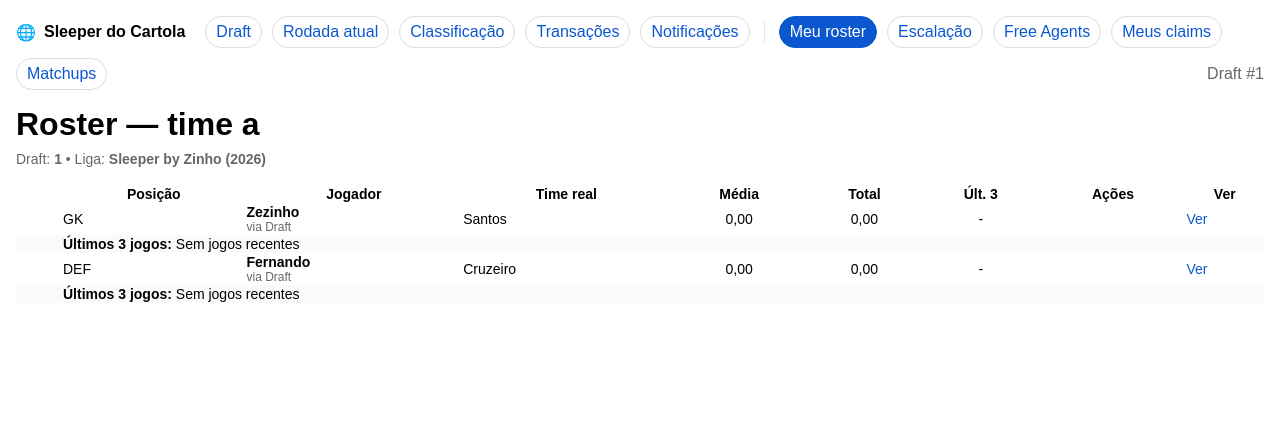
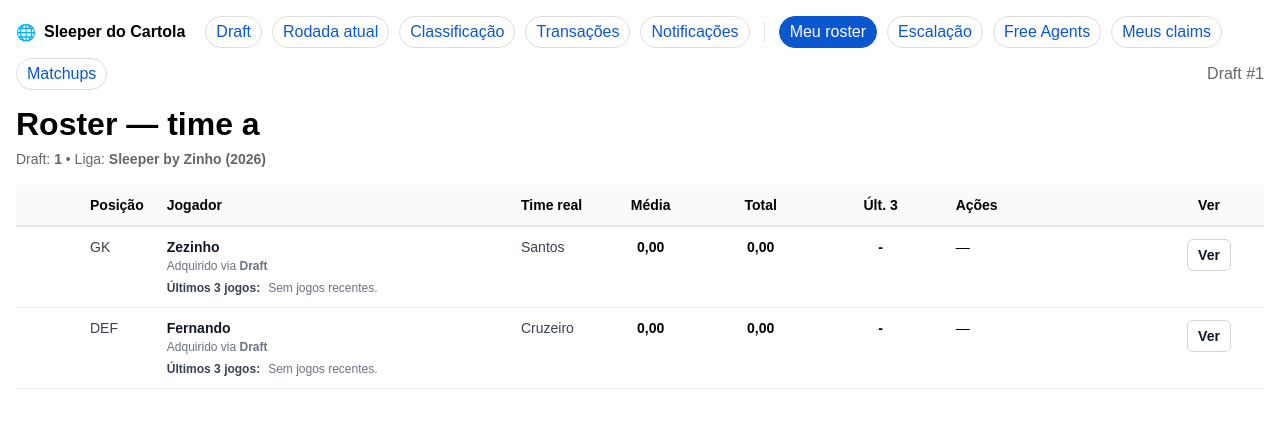
Before and after one commit to matheusbksimoes/fantasy-futebol, a Django app: page /draft/1/teams/1/roster/ in a window 1280 px wide. Shown: the top 428 px of the page. Run offline with Django 5.2, Linux system fonts and the light colour scheme; a user stored in the database is signed in; data comes from the database, SQL or seed files in the repository; data that the repository does not hold is empty; parts of the project's set-up code (start-up, migrations or seed data) failed here and were passed over.

Commit message:
fix: corrige drag and drop do roster

```diff
--- a/league/templates/league/team_roster.html
+++ b/league/templates/league/team_roster.html
@@ -13,132 +13,199 @@
       <table id="roster-table" style="width:100%; border-collapse:separate; border-spacing:0; font-size:14px;">
         <thead>
           <tr>
-            <th style="width:44px;"></th>
-            <th>Posição</th>
-            <th>Jogador</th>
-            <th>Time real</th>
-            <th>Média</th>
-            <th>Total</th>
-            <th>Últ. 3</th>
-            <th>Ações</th>
-            <th>Ver</th>
+            <th style="text-align:left; padding:12px 10px; background:#f8fafc; border-bottom:2px solid #e5e7eb; width:44px;"></th>
+            <th style="text-align:left; padding:12px 10px; background:#f8fafc; border-bottom:2px solid #e5e7eb;">Posição</th>
+            <th style="text-align:left; padding:12px 10px; background:#f8fafc; border-bottom:2px solid #e5e7eb; min-width:320px;">Jogador</th>
+            <th style="text-align:left; padding:12px 10px; background:#f8fafc; border-bottom:2px solid #e5e7eb;">Time real</th>
+            <th style="text-align:center; padding:12px 10px; background:#f8fafc; border-bottom:2px solid #e5e7eb; width:90px;">Média</th>
+            <th style="text-align:center; padding:12px 10px; background:#f8fafc; border-bottom:2px solid #e5e7eb; width:90px;">Total</th>
+            <th style="text-align:center; padding:12px 10px; background:#f8fafc; border-bottom:2px solid #e5e7eb; width:110px;">Últ. 3</th>
+            <th style="text-align:left; padding:12px 10px; background:#f8fafc; border-bottom:2px solid #e5e7eb; min-width:180px;">Ações</th>
+            <th style="text-align:center; padding:12px 10px; background:#f8fafc; border-bottom:2px solid #e5e7eb; width:90px;">Ver</th>
           </tr>
         </thead>
 
+        <tbody id="roster-body">
           {% for item in roster_items %}
-          <tbody class="roster-group" data-spot-id="{{ item.spot.id }}">
-
-            <!-- LINHA PRINCIPAL -->
-            <tr style="background:#fff;">
-              <td style="text-align:center;">
+            <tr data-spot-id="{{ item.spot.id }}" style="background:#fff;">
+              <td style="padding:12px 10px; border-bottom:1px solid #eee; text-align:center; vertical-align:top;">
                 {% if can_manage_team %}
-                  <span class="drag-handle" style="cursor:grab;">☰</span>
+                  <span
+                    class="drag-handle"
+                    title="Arrastar para reordenar"
+                    style="cursor:grab; font-size:18px; color:#6b7280; user-select:none;"
+                  >
+                    ☰
+                  </span>
                 {% endif %}
               </td>
 
-              <td>{{ item.player.get_position_display }}</td>
+              <td style="padding:12px 10px; border-bottom:1px solid #eee; color:#374151; vertical-align:top;">
+                {{ item.player.get_position_display }}
+              </td>
 
-              <td>
-                <strong>{{ item.player.name }}</strong>
+              <td style="padding:12px 10px; border-bottom:1px solid #eee; vertical-align:top;">
+                <div style="font-weight:700; color:#111827; display:flex; align-items:center; gap:8px; flex-wrap:wrap;">
+                  <span>{{ item.player.name }}</span>
 
                   {% if item.stats.is_hot %}
-                  <span style="background:#16a34a;color:#fff;padding:2px 6px;border-radius:999px;font-size:11px;">
+                    <span style="
+                      background:#16a34a;
+                      color:#fff;
+                      padding:3px 8px;
+                      border-radius:999px;
+                      font-size:11px;
+                      font-weight:700;
+                      line-height:1;
+                    ">
                       🔥 Em alta
                     </span>
                   {% endif %}
+                </div>
 
-                <div style="font-size:12px; color:#666;">
-                  via {{ item.spot.get_acquired_via_display }}
+                <div style="font-size:12px; color:#6b7280; margin-top:4px;">
+                  Adquirido via <b>{{ item.spot.get_acquired_via_display }}</b>
+                </div>
+
+                <div style="margin-top:8px; display:flex; align-items:center; gap:8px; flex-wrap:wrap; font-size:12px; color:#6b7280;">
+                  <span style="font-weight:700; color:#374151;">Últimos 3 jogos:</span>
+
+                  {% if item.stats.last_3_games %}
+                    {% for game in item.stats.last_3_games %}
+                      <span style="
+                        border:1px solid #d1d5db;
+                        background:#fff;
+                        padding:4px 8px;
+                        border-radius:999px;
+                        font-weight:600;
+                        color:#374151;
+                      ">
+                        W{{ game.week.number }}: {{ game.points|floatformat:2 }}
+                      </span>
+                    {% endfor %}
+                  {% else %}
+                    <span>Sem jogos recentes.</span>
+                  {% endif %}
                 </div>
               </td>
 
-              <td>{{ item.player.real_team|default:"—" }}</td>
+              <td style="padding:12px 10px; border-bottom:1px solid #eee; color:#374151; vertical-align:top;">
+                {{ item.player.real_team|default:"—" }}
+              </td>
 
-              <td style="text-align:center;">
+              <td style="padding:12px 10px; border-bottom:1px solid #eee; text-align:center; font-weight:600; vertical-align:top;">
                 {{ item.stats.avg|default:"0"|floatformat:2 }}
               </td>
 
-              <td style="text-align:center;">
+              <td style="padding:12px 10px; border-bottom:1px solid #eee; text-align:center; font-weight:600; vertical-align:top;">
                 {{ item.stats.total|default:"0"|floatformat:2 }}
               </td>
 
-              <td style="text-align:center;">
-                {% if item.stats.last_3_avg %}
+              <td style="padding:12px 10px; border-bottom:1px solid #eee; text-align:center; font-weight:600; vertical-align:top;">
+                {% if item.stats.last_3_avg is not None %}
                   {{ item.stats.last_3_avg|floatformat:2 }}
                 {% else %}
                   -
                 {% endif %}
               </td>
 
-              <td>
+              <td style="padding:12px 10px; border-bottom:1px solid #eee; white-space:nowrap; vertical-align:top;">
                 {% if can_manage_team %}
-                  <form method="post" action="{% url 'drop_player' team.id item.player.id %}">
+                  <form method="post" action="{% url 'drop_player' team.id item.player.id %}" style="display:inline;">
                     {% csrf_token %}
-                    <button type="submit">Drop</button>
+                    <button
+                      type="submit"
+                      style="
+                        border:1px solid #d33;
+                        color:#d33;
+                        background:#fff;
+                        padding:8px 12px;
+                        cursor:pointer;
+                        border-radius:6px;
+                        font-weight:600;
+                      "
+                    >
+                      Drop
+                    </button>
                   </form>
                 {% elif my_team and my_team.id != team.id %}
-                  <a href="{% url 'propose_trade_player' draft.id team.id item.player.id %}">
+                  <a
+                    href="{% url 'propose_trade_player' draft.id team.id item.player.id %}"
+                    style="
+                      display:inline-block;
+                      border:1px solid #0b57d0;
+                      color:#0b57d0;
+                      background:#fff;
+                      padding:8px 12px;
+                      cursor:pointer;
+                      border-radius:6px;
+                      text-decoration:none;
+                      font-weight:600;
+                    "
+                  >
                     Propor troca
                   </a>
+                {% else %}
+                  —
                 {% endif %}
               </td>
 
-              <td>
-                <a href="{% url 'player_detail' item.player.id %}">Ver</a>
+              <td style="padding:12px 10px; border-bottom:1px solid #eee; text-align:center; vertical-align:top;">
+                <a
+                  href="{% url 'player_detail' item.player.id %}"
+                  style="
+                    display:inline-block;
+                    border:1px solid #d1d5db;
+                    background:#fff;
+                    color:#111827;
+                    padding:7px 10px;
+                    border-radius:6px;
+                    font-weight:600;
+                    cursor:pointer;
+                    text-decoration:none;
+                  "
+                >
+                  Ver
+                </a>
               </td>
             </tr>
-
-            <!-- LINHA DOS ÚLTIMOS JOGOS -->
-            <tr style="background:#fafafa;">
-              <td></td>
-              <td colspan="8">
-                <strong>Últimos 3 jogos:</strong>
-
-                {% if item.stats.last_3_games %}
-                  {% for game in item.stats.last_3_games %}
-                    <span style="border:1px solid #ccc;padding:3px 6px;border-radius:4px;">
-                      W{{ game.week.number }}: {{ game.points }}
-                    </span>
           {% endfor %}
-                {% else %}
-                  Sem jogos recentes
-                {% endif %}
-              </td>
-            </tr>
-
         </tbody>
-        {% endfor %}
       </table>
     </div>
   {% else %}
-    <p>Nenhum jogador no roster.</p>
+    <p>Nenhum jogador no roster ativo desse time.</p>
   {% endif %}
 
   <style>
-    tbody.roster-group.sortable-ghost {
-      opacity: 0.4;
+    #roster-body tr.sortable-ghost td {
+      opacity: 0.45;
     }
-    tbody.roster-group.sortable-chosen {
-      background: #f3f4f6;
+
+    #roster-body tr.sortable-chosen td {
+      background: #f3f4f6 !important;
+    }
+
+    .drag-handle:active {
+      cursor: grabbing;
     }
   </style>
 
   <script src="https://cdn.jsdelivr.net/npm/sortablejs@1.15.6/Sortable.min.js"></script>
   <script>
     document.addEventListener("DOMContentLoaded", function () {
-      const table = document.getElementById("roster-table");
+      const rosterBody = document.getElementById("roster-body");
       const canManage = {{ can_manage_team|yesno:"true,false" }};
 
-      if (!table || !canManage) return;
+      if (!rosterBody || !canManage) return;
 
-      new Sortable(table, {
+      new Sortable(rosterBody, {
         animation: 150,
         handle: ".drag-handle",
-        draggable: "tbody.roster-group",
-
+        draggable: "tr[data-spot-id]",
         onEnd: function () {
-          const groups = table.querySelectorAll("tbody.roster-group");
-          const spotIds = Array.from(groups).map(g => Number(g.dataset.spotId));
+          const rows = rosterBody.querySelectorAll("tr[data-spot-id]");
+          const spotIds = Array.from(rows).map(row => Number(row.dataset.spotId));
 
           fetch("{% url 'reorder_roster' draft.id team.id %}", {
             method: "POST",
@@ -146,7 +213,18 @@
               "Content-Type": "application/json",
               "X-CSRFToken": "{{ csrf_token }}",
             },
-            body: JSON.stringify({ spot_ids: spotIds })
+            body: JSON.stringify({
+              spot_ids: spotIds
+            })
+          })
+          .then(response => response.json())
+          .then(data => {
+            if (!data.ok) {
+              alert(data.error || "Erro ao salvar a ordem do roster.");
+            }
+          })
+          .catch(() => {
+            alert("Erro ao salvar a ordem do roster.");
           });
         }
       });
```
Lines whose indentation alone changed are shown as unchanged.
